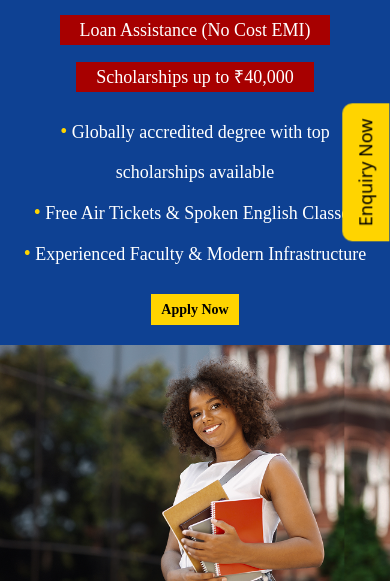
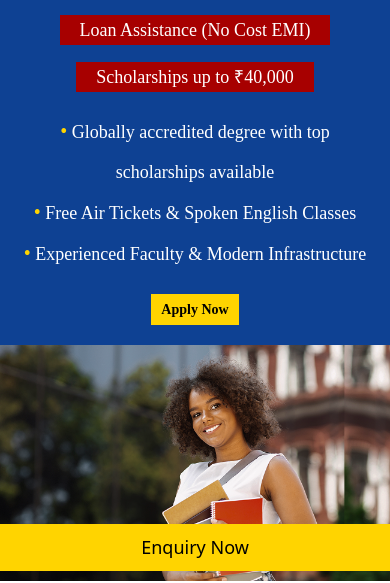
Before and after one commit to Ajithkumarselvam01/Rey_integrated_collage, a plain HTML site: page index.html in a window 390 px wide. Shown: the part 273-856 px from the top of the page. Drawn offline with Linux system fonts and the light colour scheme.

Commit message:
Update style.css

```diff
--- a/css/style.css
+++ b/css/style.css
@@ -1345,7 +1345,7 @@ section.student_exchange {
     width: 200px;
     height: auto;
 }
-.fixed-btnryt a {
+.cta_btn_new a {
   bottom: 0;
   top: auto;
   right: 0;
```
